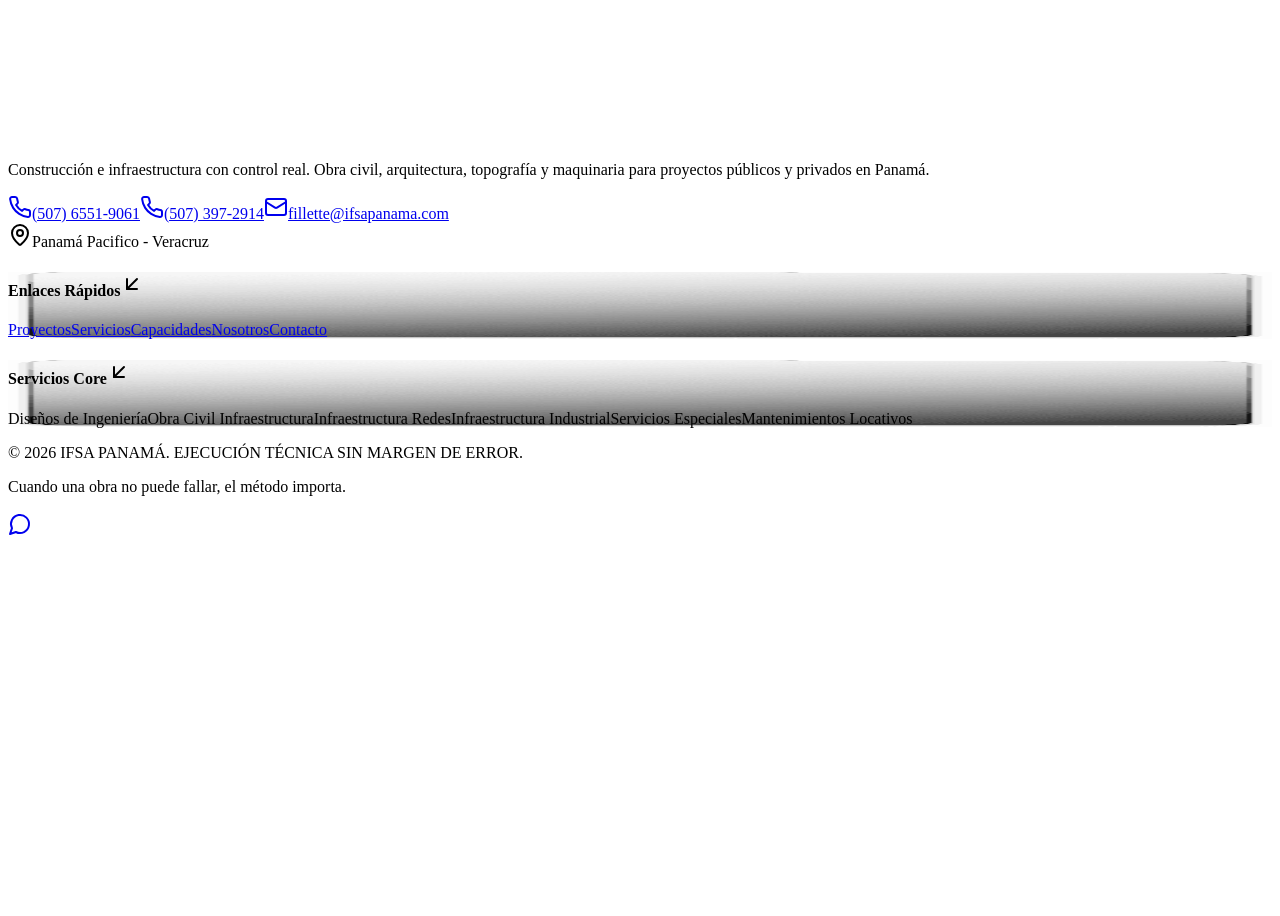
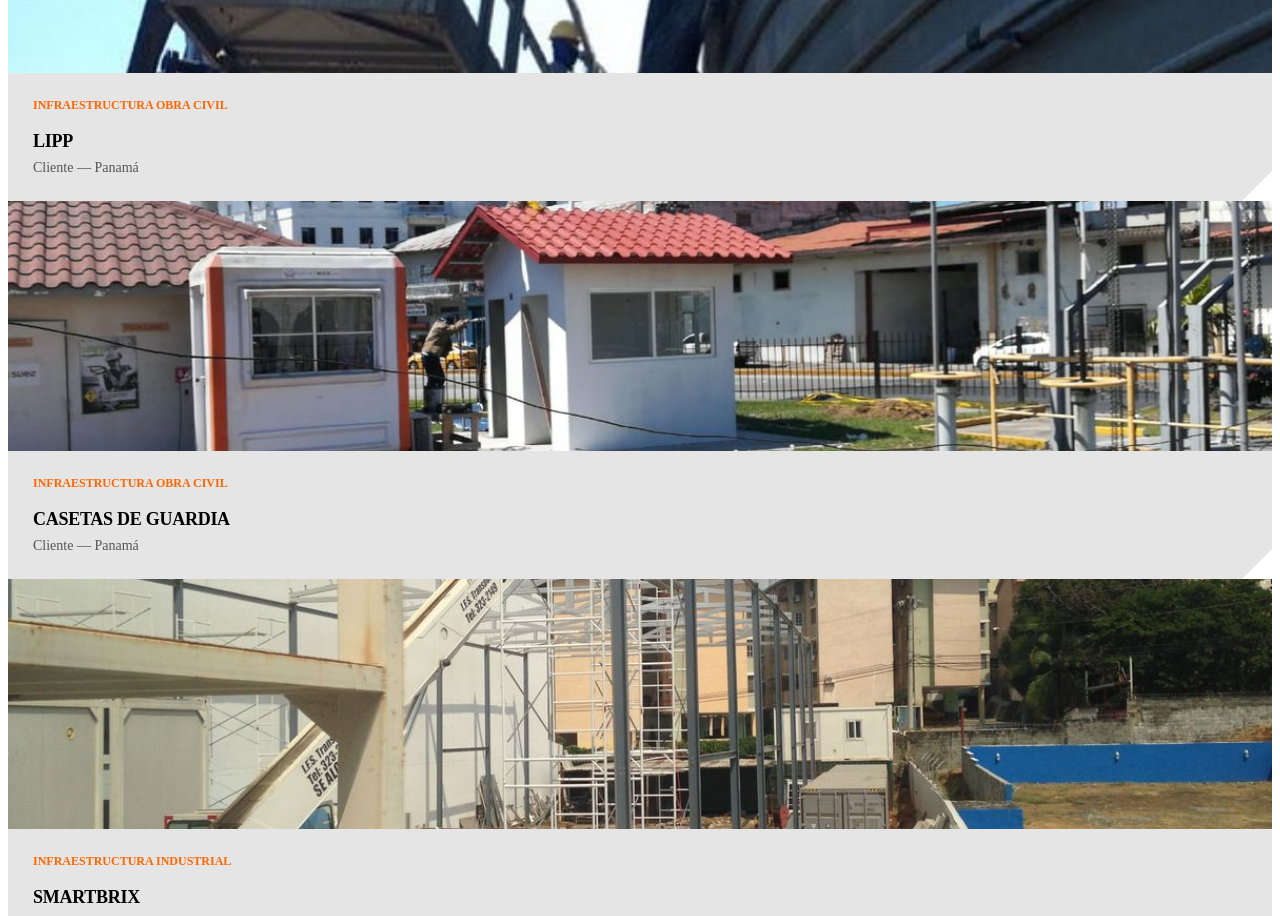
Before and after one commit to franchumove/ifsapanama, a React (Vite) app in the folder client/: page / in a window 1280 px wide. Shown: the part 2160-3076 px from the top of the page. Before the commit the page ends 2708 px from the top, so only its background shows below. Built offline with nearby package versions, Linux system fonts and the light colour scheme.

Commit message:
feat(home): update featured projects to show 4 real projects

```diff
--- a/client/src/pages/Home.tsx
+++ b/client/src/pages/Home.tsx
@@ -9,9 +9,10 @@ import { Link } from "wouter";
 
 export default function Home() {
   const featuredSlugs = [
-    "tanque-digestor-lipp",
-    "bordillos-metro-panama",
-    "evaluacion-estructural-muro",
+    "lipp",
+    "casetas-de-guardia",
+    "smartbrix",
+    "metaldeza"
   ] as const;
   const featuredProjects = featuredSlugs
     .map((slug) => projects.find((p) => p.slug === slug))
```
